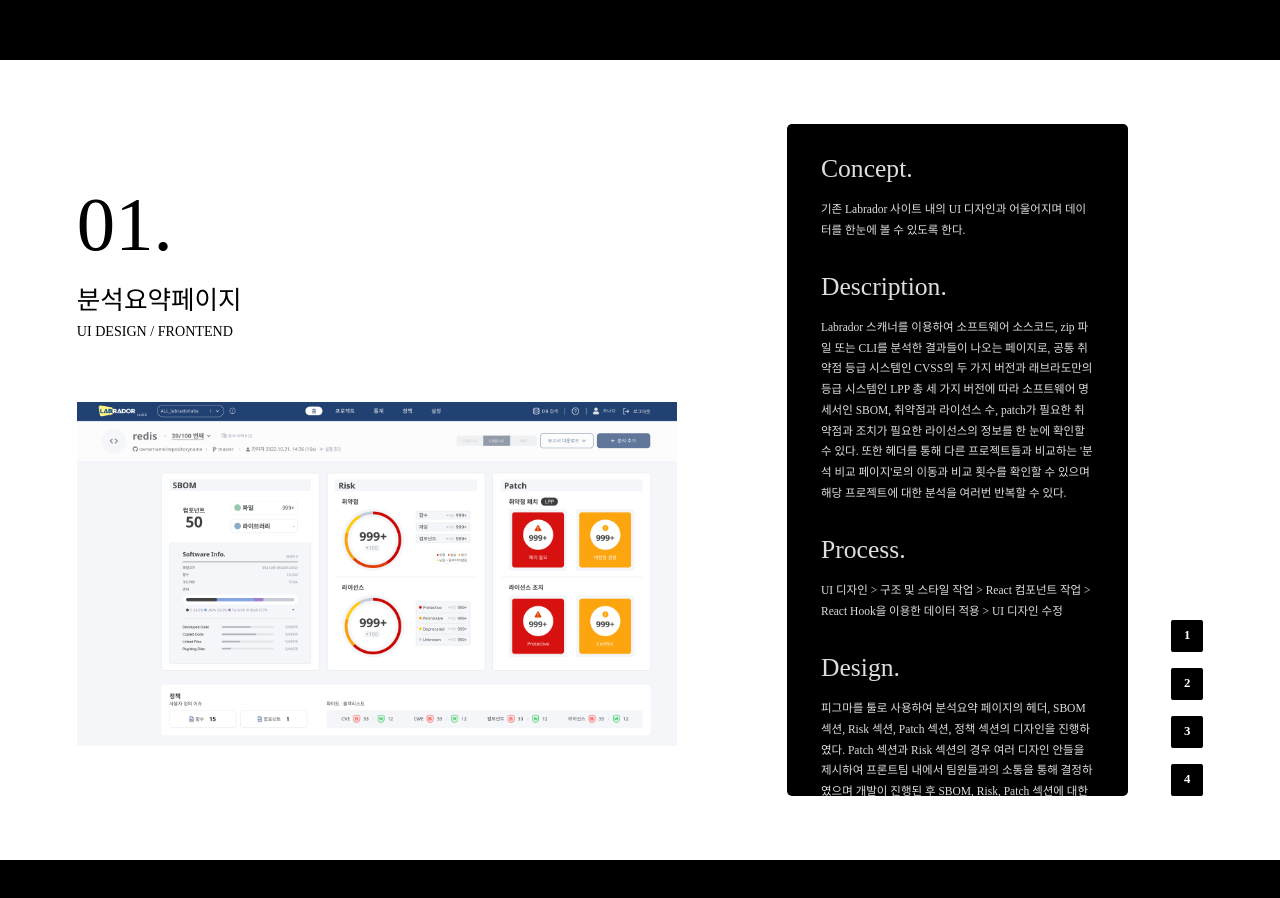
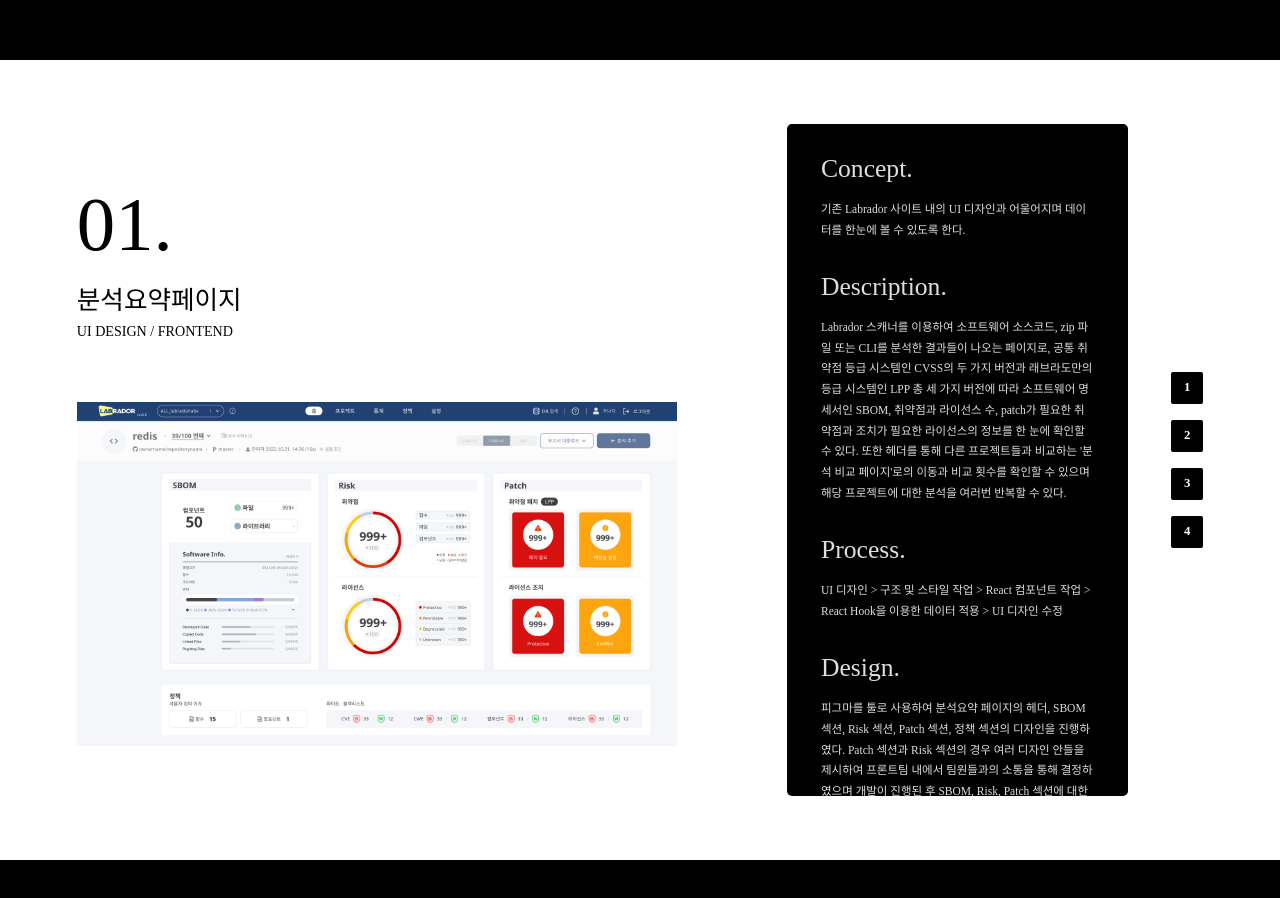
Before and after one commit to 2-hs2/portfolio, a React (Vite) app: page /index/1 in a window 1280 px wide. Shown: the part 740-1638 px from the top of the page. Built offline with nearby package versions, Linux system fonts and the light colour scheme; a web font is replaced by a local one.

Commit message:
style : 스타일 수정

```diff
--- a/src/styles/detailPage.scss
+++ b/src/styles/detailPage.scss
@@ -135,13 +135,15 @@
     width: 40%;
     display: flex;
     justify-content: center;
+    align-items: center;
 
     .img {
       width: 100%;
     }
     .contents-wrap {
       width: 80%;
-      height: 100%;
+      max-height: 100%;
+      height: max-content;
       background-color: #000;
       padding: 6% 8%;
       border-radius: 5px;
@@ -204,7 +206,7 @@
     display: flex;
     flex-direction: column;
     align-items: center;
-    justify-content: end;
+    justify-content: center;
     height: 100%;
     background-color: transparent;
 
@@ -221,7 +223,11 @@
       background-color: #000;
       margin-bottom: 50%;
       border-radius: 2px;
+      transition: 0.5s;
 
+      &:hover {
+        opacity: 0.5;
+      }
       &:last-child {
         margin-bottom: 0;
       }
--- a/src/styles/indexPage.scss
+++ b/src/styles/indexPage.scss
@@ -1,7 +1,8 @@
 .container2 {
   width: 100vw;
-  height: max-content;
+  height: 100vh;
   padding: 5% 6%;
+  overflow: auto;
   box-sizing: border-box;
   transition: background-color 0.3s ease-in;
 
```
